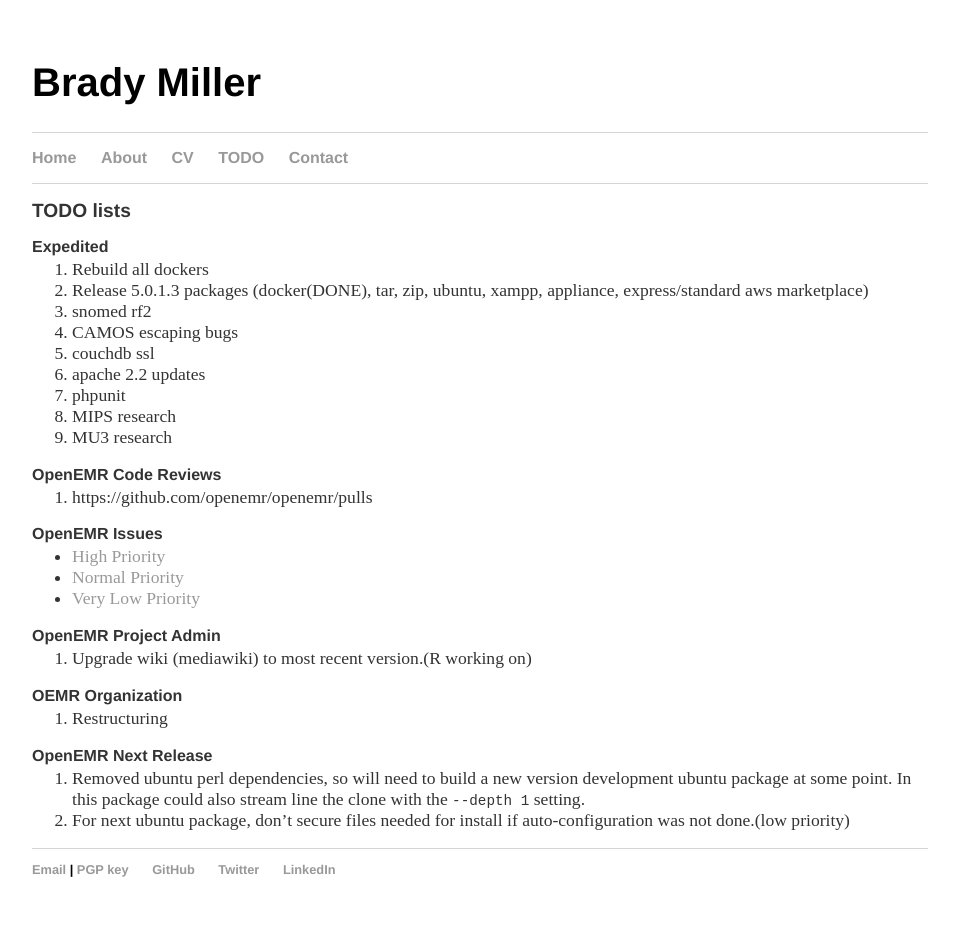
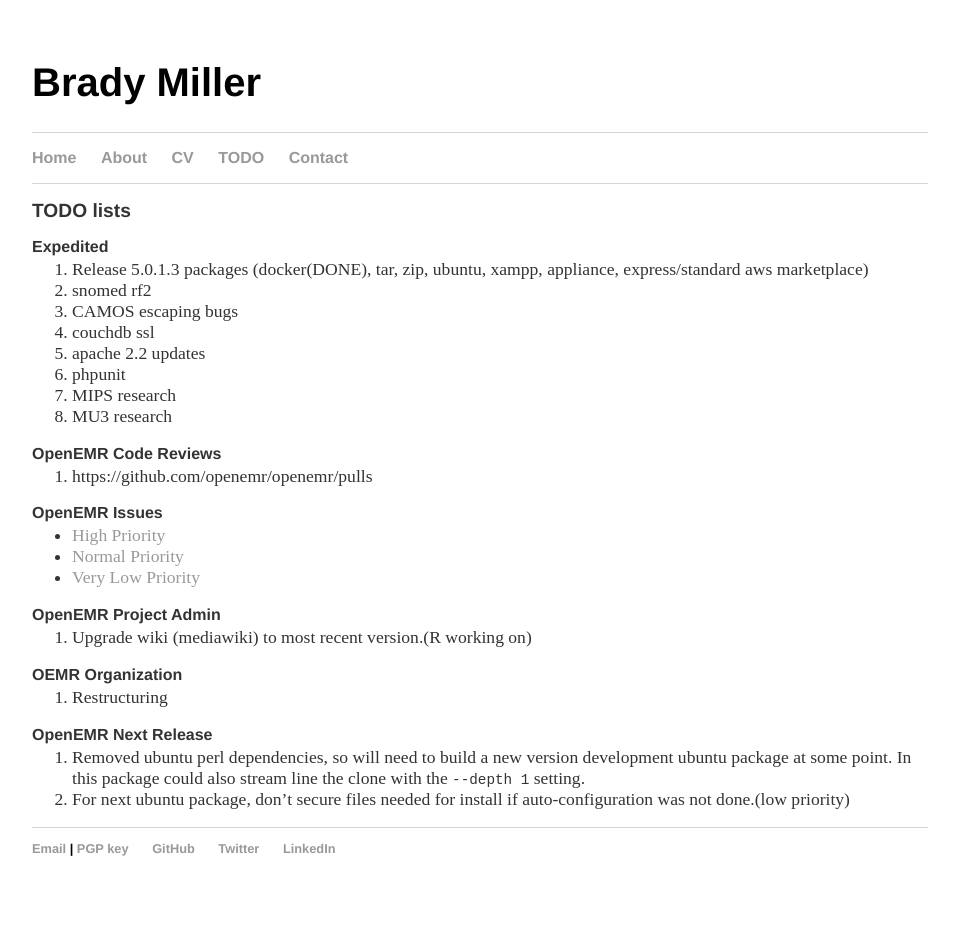
Before and after one commit to bradymiller/bradymiller.github.io, a Jekyll site: the page built from todo/index.md, in a window 1280 px wide. Shown: the whole page, without its empty margins (160-1119 px from the left). Built offline with Jekyll 4.4.1, drawn with Linux system fonts in a browser that asks for light colours; our own code applies the rules of GitHub Pages for plain Markdown files; after the commit the page ends 916 px from its top, so only the background shows below that.

Commit message:
Update index.md

```diff
--- a/todo/index.md
+++ b/todo/index.md
@@ -4,7 +4,6 @@
 ## TODO lists
 
 ### Expedited
-1. Rebuild all dockers
 1. Release 5.0.1.3 packages (docker(DONE), tar, zip, ubuntu, xampp, appliance, express/standard aws marketplace)
 1. snomed rf2
 1. CAMOS escaping bugs
```
